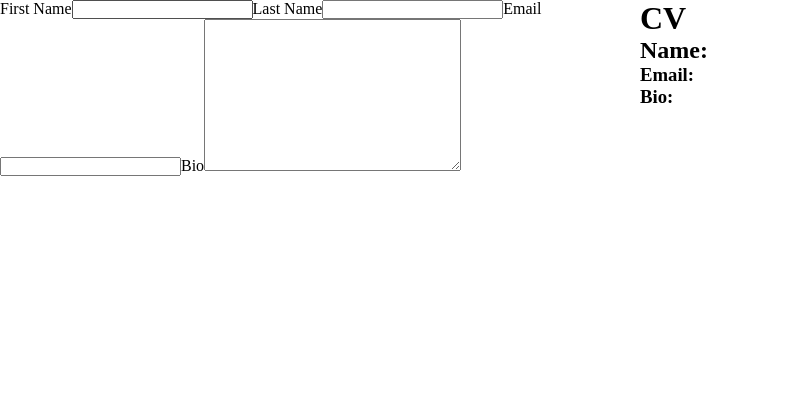
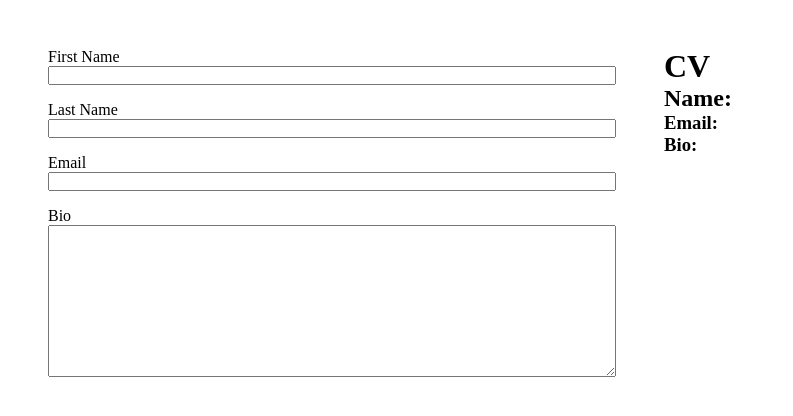
Before and after one commit to Fabi0o/CV-application, a React (Vite) app: page / in a window 1280 px wide. Shown: the top 416 px of the page, without its empty margins (0-793 px from the left). Built offline with nearby package versions, Linux system fonts and the light colour scheme.

Commit message:
add form styling

```diff
--- a/src/components/Form.tsx
+++ b/src/components/Form.tsx
@@ -1,3 +1,5 @@
+import style from "../style/Form.module.scss";
+
 type Props = {
   setFirstName: React.Dispatch<React.SetStateAction<string>>;
   setLastName: React.Dispatch<React.SetStateAction<string>>;
@@ -12,25 +14,35 @@ const Form: React.FC<Props> = ({
   setBio,
 }) => {
   return (
-    <form>
+    <form className={style.container}>
+      <div>
         <label htmlFor="firstName">First Name</label>
         <input
           type="text"
           id="firstName"
           onChange={(e) => setFirstName(e.target.value)}
         />
+      </div>
+
+      <div>
         <label htmlFor="lastName">Last Name</label>
         <input
           type="text"
           id="lastName"
           onChange={(e) => setLastName(e.target.value)}
         />
+      </div>
+
+      <div>
         <label htmlFor="email">Email</label>
         <input
           type="email"
           id="email"
           onChange={(e) => setEmail(e.target.value)}
         />
+      </div>
+
+      <div>
         <label htmlFor="bio">Bio</label>
         <textarea
           name="bio"
@@ -39,6 +51,7 @@ const Form: React.FC<Props> = ({
           rows={10}
           onChange={(e) => setBio(e.target.value)}
         ></textarea>
+      </div>
     </form>
   );
 };
--- a/src/style/App.module.scss
+++ b/src/style/App.module.scss
@@ -1,4 +1,5 @@
 .container {
   display: grid;
+  gap: 3rem;
   grid-template-columns: 1fr 1fr;
 }
--- a/src/style/Form.module.scss
+++ b/src/style/Form.module.scss
@@ -0,0 +1,10 @@
+.container {
+  display: flex;
+  flex-direction: column;
+  gap: 1rem;
+
+  & > * {
+    display: flex;
+    flex-direction: column;
+  }
+}
--- a/src/style/globals.scss
+++ b/src/style/globals.scss
@@ -3,3 +3,7 @@
   margin: 0;
   padding: 0;
 }
+
+body {
+  padding: 3rem;
+}
```
Lines whose indentation alone changed are shown as unchanged.
